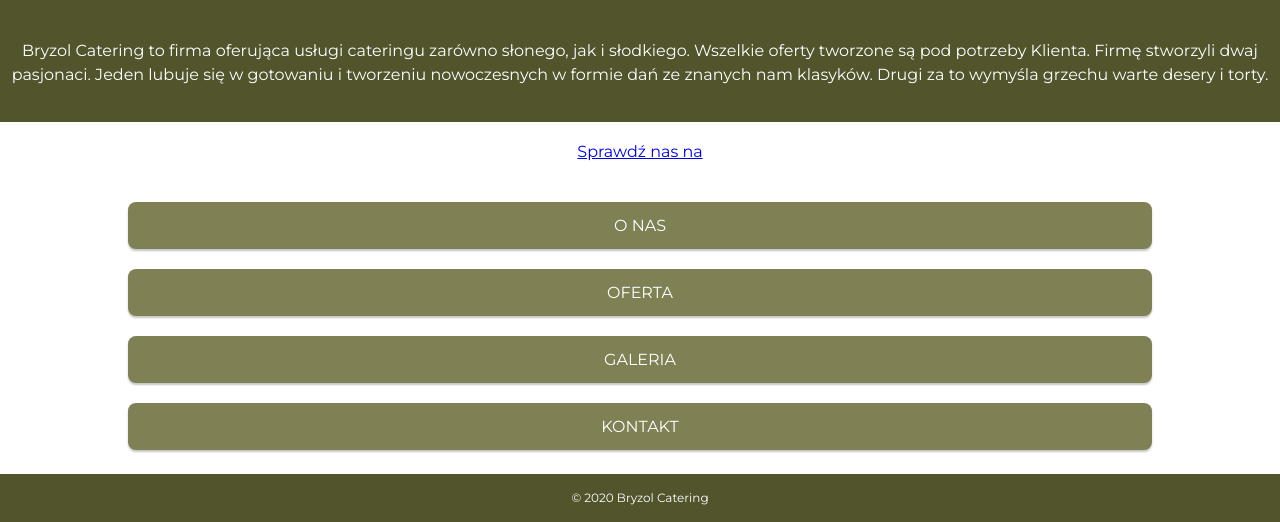
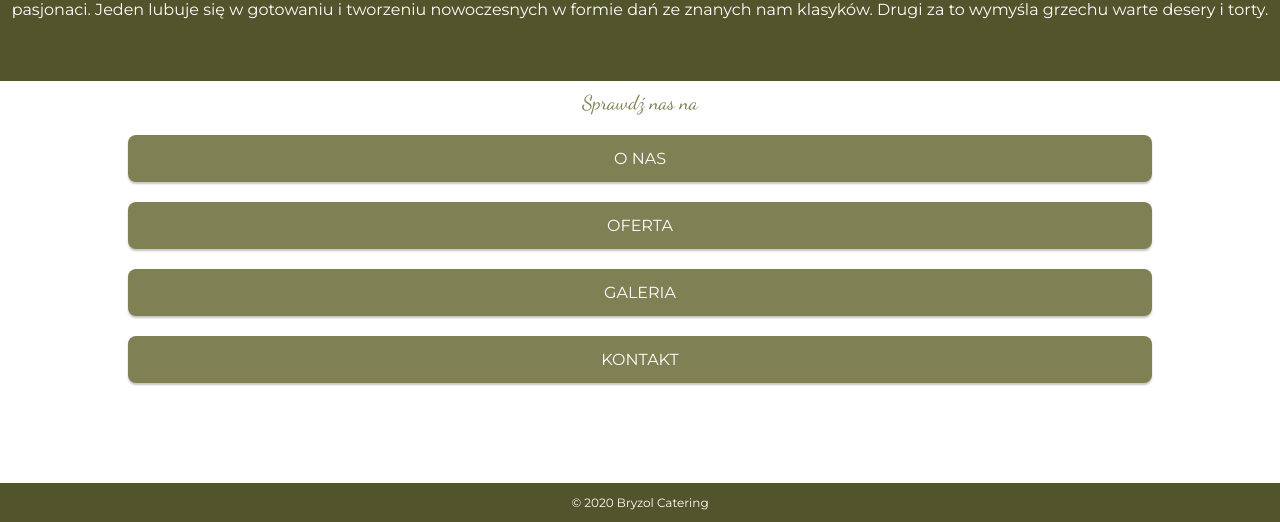
Before and after one commit to slocinskidev/bryzol-webpage, a Gatsby site: page / in a window 1280 px wide. Shown: the part 278-800 px from the top of the page. Built offline with nearby package versions, Linux system fonts and the light colour scheme; Gatsby itself is replaced by a stand-in of ours.

Commit message:
Added styles to FacebookButton

```diff
--- a/src/components/FacebookButton/FacebookButton.js
+++ b/src/components/FacebookButton/FacebookButton.js
@@ -4,7 +4,13 @@
 import styled from 'styled-components';
 import { theme } from '../../styles/mainTheme';
 
-const WrapperStyled = styled.div``;
+const WrapperStyled = styled.div`
+  margin: 0;
+  padding: 10px 0;
+  width: 100%;
+  display: flex;
+  justify-content: center;
+`;
 
 const IconStyled = styled(Icon)`
   color: ${({ theme }) => theme.color.primary};
@@ -12,16 +18,22 @@
   height: 40px;
 `;
 
-const TextStyled = styled.p``;
+const FacebookLink = styled.a`
+  font-family: ${({theme}) => theme.font.secondary};
+  color: ${({theme}) => theme.color.primary};
+  font-size: 2rem;
+  margin: 0;
+  text-decoration: none;
+  display: flex;
+  align-items: center;
+`;
 
 const FacebookButton = () => (
   <WrapperStyled>
-    <TextStyled>
-      <a href="https://www.facebook.com/bryzolcatering/">
+      <FacebookLink href="https://www.facebook.com/bryzolcatering/">
         Sprawdź nas na
         <IconStyled icon={facebookFilled} />
-      </a>
-    </TextStyled>
+      </FacebookLink>
   </WrapperStyled>
 );
 
--- a/src/components/Header/Header.js
+++ b/src/components/Header/Header.js
@@ -8,11 +8,13 @@
   font-weight: 400;
   font-size: ${({ theme }) => theme.font.h2};
   color: #fff;
+  margin: 0;
 `;
 
 const HeaderSubtitleStyled = styled.p`
   text-align: center;
   padding: 10px;
+  margin: 0;
   line-height: 1.5;
   font-size: ${({ theme }) => theme.font.normal};
 `;
@@ -23,13 +25,14 @@
   align-items: center;
   justify-content: center;
   width: 100%;
-  min-height: 50vh;
+  height: 100%;
   background: #52542c;
   color: ${({ theme }) => theme.color.white};
+  margin: 0;
 `;
 
 const HeaderLogoStyled = styled.img`
-  margin: 20px 0 10px;
+  padding: 10px 0 5px;
   width: 150px;
   height: 150px;
 `;
--- a/src/components/Menu/Menu.js
+++ /dev/null
@@ -1,45 +0,0 @@
-import React from 'react';
-import { Link } from 'gatsby';
-import styled from 'styled-components';
-import { theme } from '../../styles/mainTheme';
-
-const MenuWrapperStyled = styled.nav`
-  width: 100%;
-  height: 100%;
-`;
-
-const MenuListStyled = styled.ul`
-  width: 100%;
-`;
-
-const MenuItemStyled = styled.li`
-  width: 100%;
-`;
-
-const LinkStyled = styled(Link)`
-  background-color: ${({ theme }) => theme.color.primary};
-  padding: 14px 20px;
-  margin: 20px auto;
-  width: 80%;
-  display: block;
-  text-align: center;
-  font-size: 1.6rem;
-  text-decoration: none;
-  text-transform: uppercase;
-  color: ${({ theme }) => theme.color.white};
-  border-radius: 8px;
-  box-shadow: ${({ theme }) => theme.shadow.box};
-`;
-
-const Menu = () => (
-  <MenuListStyled>
-    <MenuItemStyled>
-      <LinkStyled to="/about">O Nas</LinkStyled>
-      <LinkStyled to="/offer">Oferta</LinkStyled>
-      <LinkStyled to="/gallery">Galeria</LinkStyled>
-      <LinkStyled to="/contact">Kontakt</LinkStyled>
-    </MenuItemStyled>
-  </MenuListStyled>
-);
-
-export default Menu;
--- /dev/null
+++ b/src/components/Navigation/Navigation.js
@@ -0,0 +1,61 @@
+import React from 'react';
+import { Link } from 'gatsby';
+import styled from 'styled-components';
+import { theme } from '../../styles/mainTheme';
+
+const NavigationWrapper = styled.nav`
+  width: 100%;
+  height: 100%;
+  margin: 0;
+`;
+
+const NavigationList = styled.ul`
+  width: 100%;
+  margin: 0;
+  padding: 0;
+  list-style: none;
+  display: flex;
+  flex-direction: column;
+`;
+
+const NavigationListItem = styled.li`
+  width: 100%;
+  margin: 0;
+
+`;
+
+const LinkStyled = styled(Link)`
+  background-color: ${({ theme }) => theme.color.primary};
+  padding: 14px 20px;
+  margin: 10px auto;
+  width: 80%;
+  display: block;
+  text-align: center;
+  font-size: 1.6rem;
+  text-decoration: none;
+  text-transform: uppercase;
+  color: ${({ theme }) => theme.color.white};
+  border-radius: 8px;
+  box-shadow: ${({ theme }) => theme.shadow.box};
+`;
+
+const Navigation = () => (
+  <NavigationWrapper>
+    <NavigationList>
+      <NavigationListItem>
+        <LinkStyled to="/about">O Nas</LinkStyled>
+      </NavigationListItem>
+      <NavigationListItem>
+        <LinkStyled to="/offer">Oferta</LinkStyled>
+      </NavigationListItem>
+      <NavigationListItem>
+        <LinkStyled to="/gallery">Galeria</LinkStyled>
+      </NavigationListItem>
+      <NavigationListItem>
+        <LinkStyled to="/contact">Kontakt</LinkStyled>
+      </NavigationListItem>
+    </NavigationList>
+  </NavigationWrapper>
+);
+
+export default Navigation;
--- a/src/layouts/layout.js
+++ b/src/layouts/layout.js
@@ -3,6 +3,7 @@
 import PropTypes from 'prop-types';
 import GlobalStyle from '../styles/globalStyle'
 import { theme } from '../styles/mainTheme';
+import Footer from '../components/Footer/Footer';
 
 
 const StyledWrapper = styled.div`
@@ -21,7 +22,10 @@
       <ThemeProvider theme={theme}>
         <>
           <GlobalStyle />
-          <StyledWrapper>{children}</StyledWrapper>
+          <StyledWrapper>
+            {children}
+            <Footer />
+          </StyledWrapper>
         </>
       </ThemeProvider>
 );
--- a/src/pages/index.js
+++ b/src/pages/index.js
@@ -1,16 +1,14 @@
 import React from 'react';
 import Layout from '../layouts/layout';
 import Header from '../components/Header/Header';
-import Menu from '../components/Menu/Menu';
-import Footer from '../components/Footer/Footer';
+import Navigation from '../components/Navigation/Navigation';
 import FacebookButton from '../components/FacebookButton/FacebookButton';
 
 const IndexPage = () => (
   <Layout>
     <Header />
     <FacebookButton />
-    <Menu />
-    <Footer />
+    <Navigation />
   </Layout>
 );
 
```
